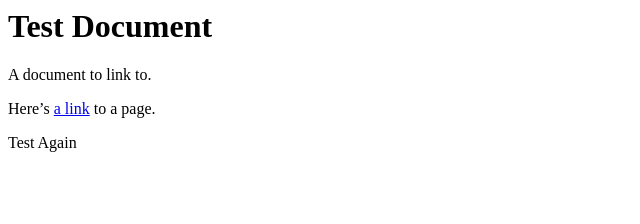
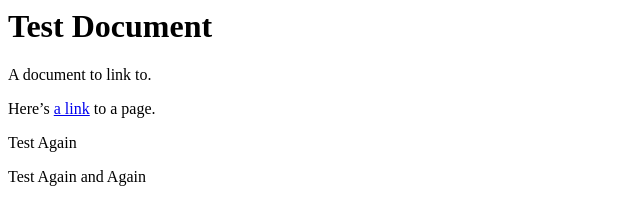
Before and after one commit to Kiliance/git_test, a plain HTML site: page test.html in a window 1280 px wide. Shown: the whole page, without its empty margins (0-640 px from the left). Drawn offline with Linux system fonts and the light colour scheme.

Commit message:
Update test.html
2 update

```diff
--- a/test.html
+++ b/test.html
@@ -3,4 +3,5 @@
 	<p>A document to link to.</p>
   <p>Here’s <a href=”test.html”>a link</a> to a page.</p>
   <p>Test Again</p>
+  <p>Test Again and Again</p>
 </html>
```
